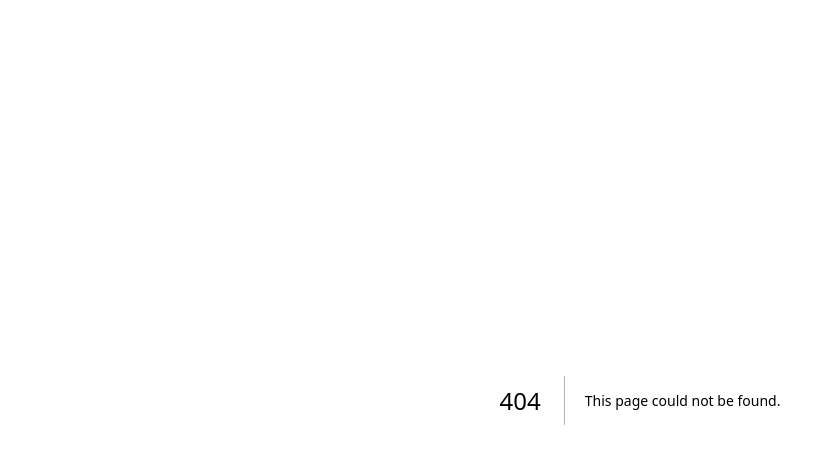
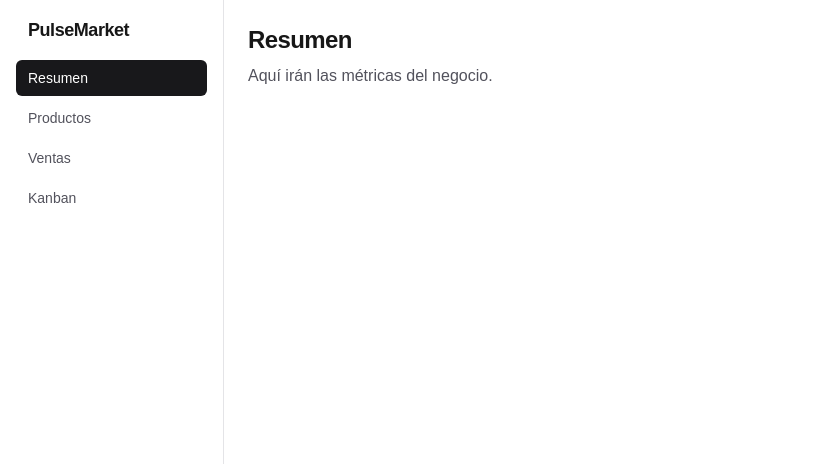
Before and after one commit to IkerSalvatore/Pulsemarket, a Next.js app: page /dashboard in a window 1280 px wide. Before the commit this address had no page. Shown: the top 464 px of the page, without its empty margins (0-827 px from the left). Built offline with nearby package versions, Linux system fonts and the light colour scheme.

Commit message:
Agrega layout del dashboard con navegación y skeleton de carga (1.8)

```diff
--- /dev/null
+++ b/app/dashboard/layout.tsx
@@ -0,0 +1,19 @@
+import { NavLinks } from "./nav-links";
+
+export default function DashboardLayout({
+  children,
+}: {
+  children: React.ReactNode;
+}) {
+  return (
+    <div className="flex min-h-screen flex-col md:flex-row">
+      <aside className="border-b border-zinc-200 p-4 dark:border-zinc-800 md:w-56 md:shrink-0 md:border-b-0 md:border-r">
+        <p className="mb-4 px-3 text-lg font-semibold tracking-tight">
+          PulseMarket
+        </p>
+        <NavLinks />
+      </aside>
+      <main className="flex-1 p-6">{children}</main>
+    </div>
+  );
+}
--- /dev/null
+++ b/app/dashboard/loading.tsx
@@ -0,0 +1,15 @@
+import { Skeleton } from "@/components/skeleton";
+
+export default function Loading() {
+  return (
+    <div role="status" aria-label="Cargando contenido">
+      <Skeleton className="h-8 w-48" />
+      <Skeleton className="mt-4 h-4 w-80 max-w-full" />
+      <div className="mt-8 grid gap-4 sm:grid-cols-3">
+        <Skeleton className="h-24" />
+        <Skeleton className="h-24" />
+        <Skeleton className="h-24" />
+      </div>
+    </div>
+  );
+}
--- /dev/null
+++ b/app/dashboard/nav-links.tsx
@@ -0,0 +1,41 @@
+"use client";
+
+import Link from "next/link";
+import { usePathname } from "next/navigation";
+
+const ENLACES = [
+  { href: "/dashboard", etiqueta: "Resumen" },
+  { href: "/dashboard/productos", etiqueta: "Productos" },
+  { href: "/dashboard/ventas", etiqueta: "Ventas" },
+  { href: "/dashboard/kanban", etiqueta: "Kanban" },
+] as const;
+
+export function NavLinks() {
+  const pathname = usePathname();
+
+  return (
+    <nav aria-label="Navegación del dashboard" className="flex flex-col gap-1">
+      {ENLACES.map((enlace) => {
+        const activo =
+          enlace.href === "/dashboard"
+            ? pathname === "/dashboard"
+            : pathname.startsWith(enlace.href);
+
+        return (
+          <Link
+            key={enlace.href}
+            href={enlace.href}
+            aria-current={activo ? "page" : undefined}
+            className={`rounded-md px-3 py-2 text-sm font-medium transition-colors ${
+              activo
+                ? "bg-zinc-900 text-white dark:bg-zinc-100 dark:text-zinc-900"
+                : "text-zinc-600 hover:bg-zinc-100 dark:text-zinc-400 dark:hover:bg-zinc-800"
+            }`}
+          >
+            {enlace.etiqueta}
+          </Link>
+        );
+      })}
+    </nav>
+  );
+}
--- /dev/null
+++ b/app/dashboard/page.tsx
@@ -0,0 +1,10 @@
+export default function ResumenPage() {
+  return (
+    <section>
+      <h1 className="text-2xl font-semibold tracking-tight">Resumen</h1>
+      <p className="mt-2 text-zinc-600 dark:text-zinc-400">
+        Aquí irán las métricas del negocio.
+      </p>
+    </section>
+  );
+}
--- /dev/null
+++ b/components/skeleton.tsx
@@ -0,0 +1,12 @@
+type SkeletonProps = {
+  className?: string;
+};
+
+export function Skeleton({ className = "" }: SkeletonProps) {
+  return (
+    <div
+      aria-hidden="true"
+      className={`animate-pulse rounded-md bg-zinc-200 dark:bg-zinc-800 ${className}`}
+    />
+  );
+}
```
